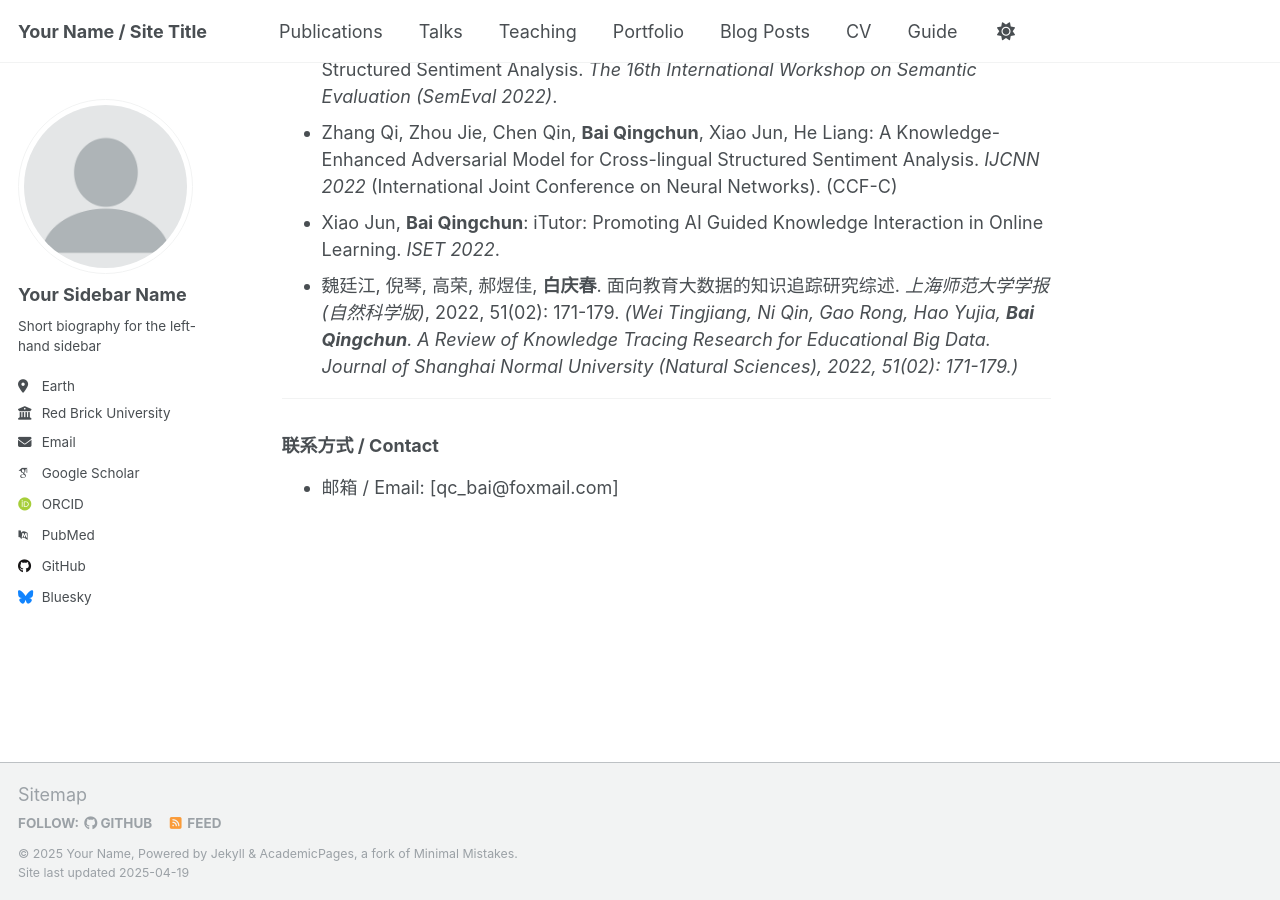
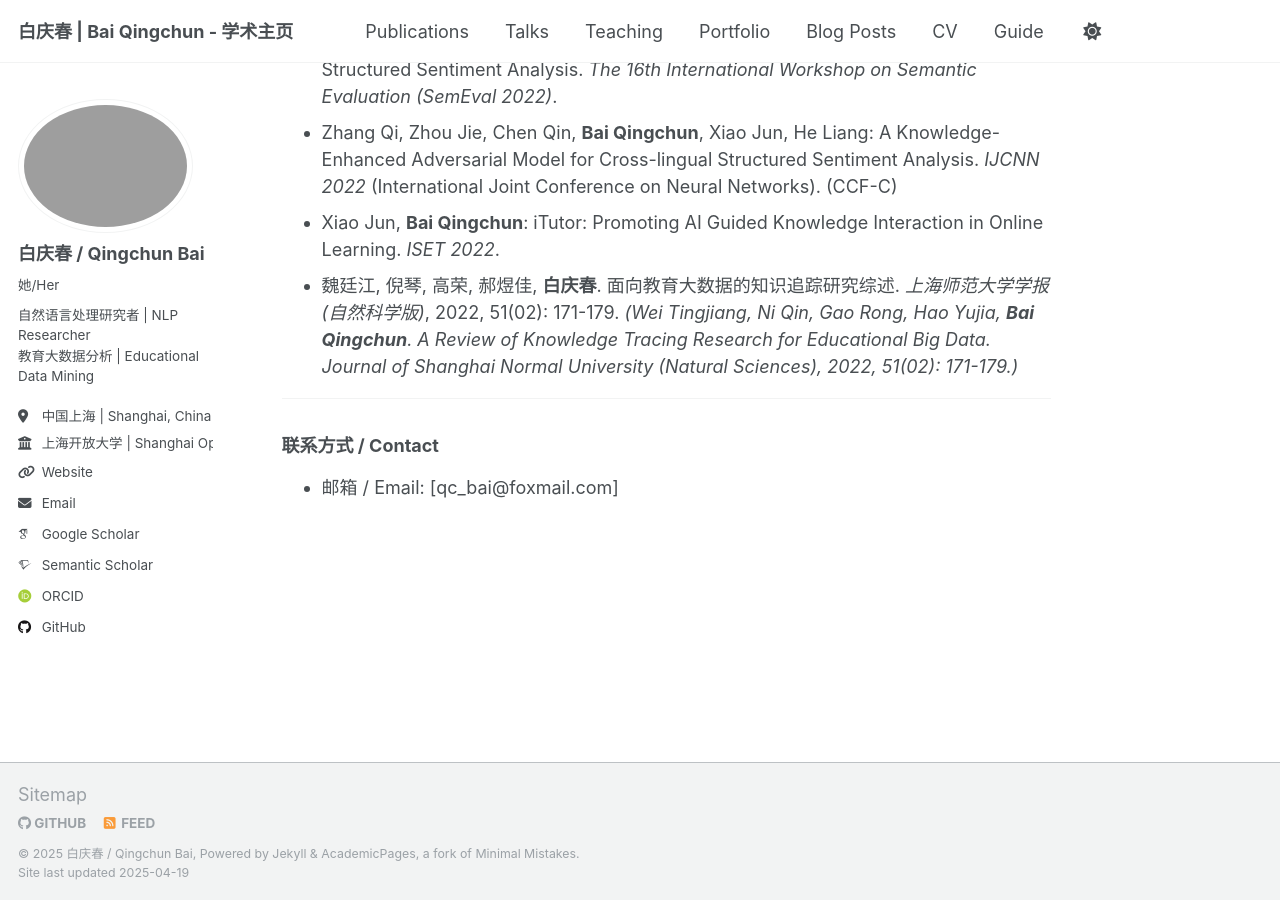
Before and after one commit to adableau/adableau.github.io, a Jekyll site: the page built from _pages/about.md, in a window 1280 px wide and 900 px high, scrolled down 3272 px. Built offline with Jekyll 4.4.1, drawn with Linux system fonts in a browser that asks for light colours; some web fonts are replaced.

Commit message:
Update _config.yml

```diff
--- a/_config.yml
+++ b/_config.yml
@@ -7,73 +7,37 @@
 # server process.
 
 # Basic Site Settings
-locale                   : "en-US"
+locale                   : "上海 (Shanghai,CN)"
 site_theme               : "default"
-title                    : "Your Name / Site Title"
-title_separator          : "-"
-name                     : &name "Your Name"
-description              : &description "personal description"
-url                      : https://academicpages.github.io # the base hostname & protocol for your site e.g. "https://[your GitHub username].github.io"
-baseurl                  : "" # the subpath of your site, e.g. "/blog"
-repository               : "academicpages/academicpages.github.io"
+title                    : "白庆春 | Bai Qingchun - 学术主页"
+title_separator          : "|"
+name                     : "白庆春 / Qingchun Bai"
+description              :  "上海开放大学工程技术中心副研究员 | Associate Researcher at Shanghai Open University"
+url                      : https://github.com/adableau
+baseurl                  : ""
+repository               : "https://adableau.github.io/"
 
-# Site Author - The following control what appear as part of the author content on the side bar.
-#               If a field is blank the icon and link will not appear, otherwise it will be shown.
-#               Additional customization can be done by editing /_includes/author-profile.html
+# Author Profile (Left Sidebar)
 author:
-  # Biographic information
-  avatar           : "profile.png"
-  name             : "Your Sidebar Name"
-  pronouns         : # example: "she/her"
-  bio              : "Short biography for the left-hand sidebar"
-  location         : "Earth"
-  employer         : "Red Brick University"
-  uri              : # URL
-  email            : "none@example.org"
+  # Core Information
+  avatar: "profile.jpg"
+  name: "白庆春 / Qingchun Bai"
+  pronouns: "她/Her"
+  bio: "自然语言处理研究者 | NLP Researcher<br>教育大数据分析 | Educational Data Mining"
+  location: "中国上海 | Shanghai, China"
+  employer: "上海开放大学 | Shanghai Open University"
+  uri:  "https://adableau.github.io/"
+  email: "baiqc@sou.edu.cn"
 
-  # Academic websites
-  arxiv            : # URL - Update with the correct link to your profile
-  googlescholar    : "https://scholar.google.com/citations?user=PS_CX0AAAAAJ"
-  impactstory      : # URL
-  orcid            : "http://orcid.org/yourorcidurl"
-  semantic         : # URL
-  pubmed           : "https://www.ncbi.nlm.nih.gov/pubmed/?term=john+snow"
-  researchgate     : # URL
-  scopus           : # URL
+  # Academic Profiles
+  googlescholar: "https://scholar.google.com/citations?hl=zh-CN&user=w2L_7H4AAAAJ"
+  orcid: "0000-0001-9307-3548"
+  semantic: "https://www.semanticscholar.org/author/Qingchun-Bai/51160762"
 
-  # Repositories and software development
-  bitbucket        : # Username - Update with your username on the site
-  codepen          : # Username
-  dribbble         : # Username
-  github           : "academicpages"
-  kaggle           : # Username
-  stackoverflow    : # User number or user number and name (i.e., use "1" or "1/jeff-atwood")
+  # Code Repositories
+  github: "adableau"
 
-  # Social media
-  bluesky          : "bsky.app" # Replace this with you Bluesky username
-  facebook         : # Username
-  flickr           : # Username
-  foursquare       : # Username
-  goodreads        : # Username
-  google_plus      : # Username
-  keybase          : # Username
-  instagram        : # Username
-  lastfm           : # Username
-  linkedin         : # Username
-  mastodon         : # URL
-  medium           : # URL
-  pinterest        : # Username
-  soundcloud       : # Username
-  steam            : # Username
-  telegram         : # URL
-  tumblr           : # Username
-  twitter          : # Username for X / Twitter
-  vine             : # Username
-  weibo            : # Username
-  wikipedia        : # Username
-  xing             : # Username
-  youtube          : # Username
-  zhihu            : # Username
+
 
 # Publication Category - The following the list of publication categories and their headings
 publication_category:
```
